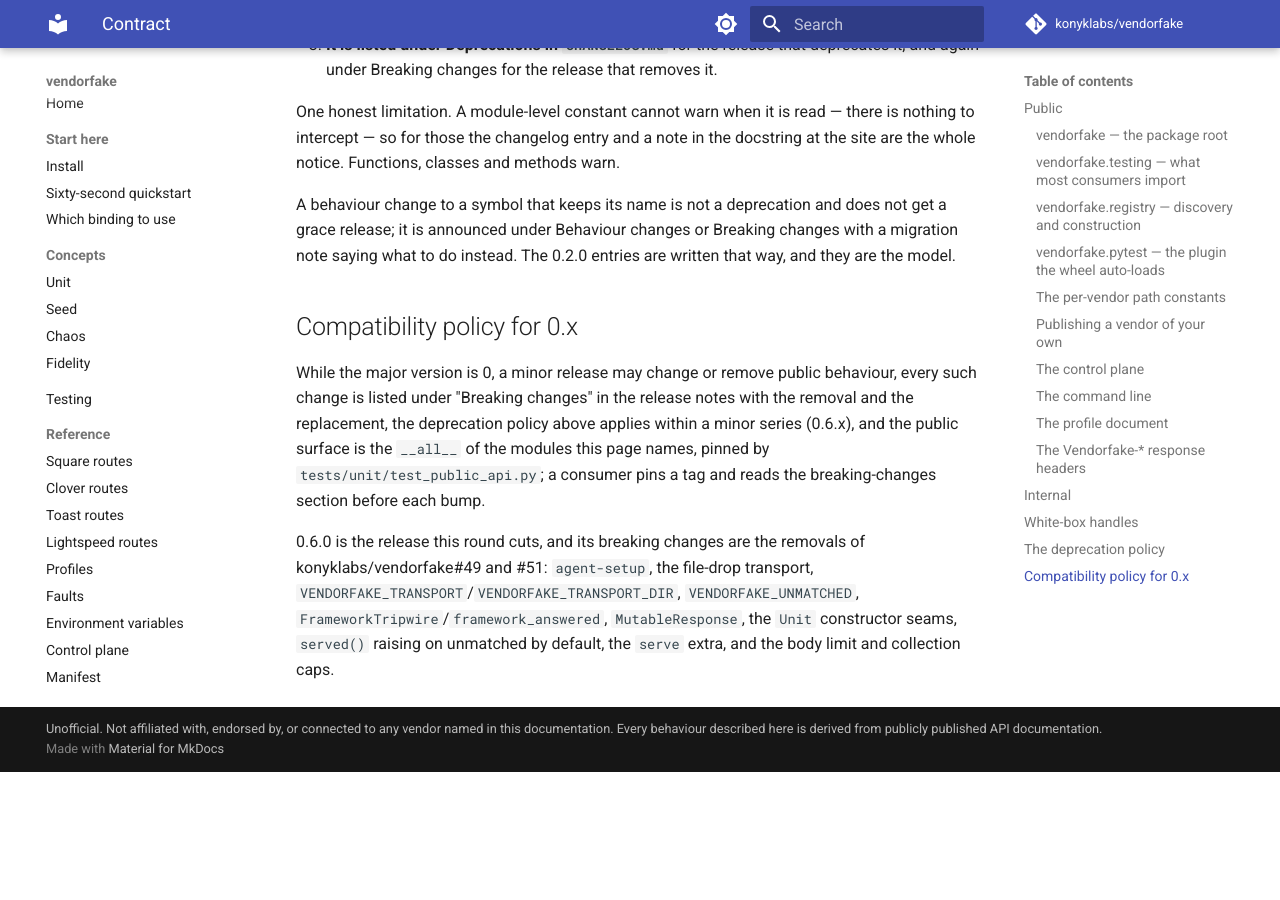
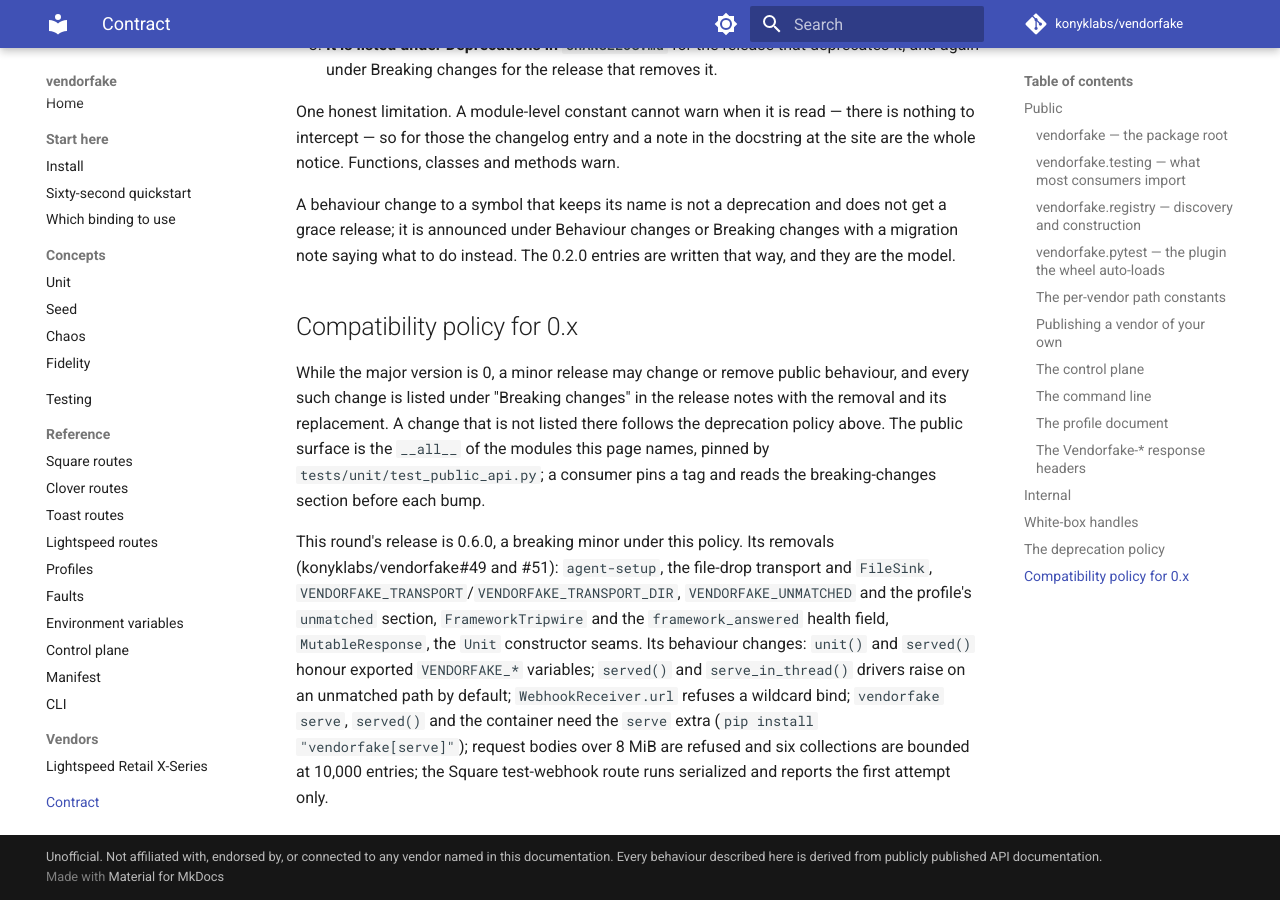
Before and after one commit to konyklabs/mock-template, an MkDocs documentation site: the page built from docs/api-contract.md, in a window 1280 px wide and 900 px high, scrolled down 6663 px. Built offline with MkDocs 1.6.1 and Material for MkDocs 9.7.7, drawn with Linux system fonts in a browser that asks for light colours; comment, search, counter and statistics services are not loaded; before the commit the page ends 7435 px from its top, so only the background shows below that.

Commit message:
docs: review-round fixes for the docs phase (konyklabs/roadmap#116)
The home page no longer names the removed agent-setup; the pin markers use
the inline form on every pinned line and the pins test is scoped to
vendorfake's own URL; release-please-config.json sets
bump-minor-pre-major and leaves __init__.py to the python strategy; the
compatibility policy separates removals from behaviour changes, lists all
of 0.6.0's, and no longer scopes deprecation to a minor series; the README
status paragraph and a stale docstring citation follow the new pages; the
create_unit snippet no longer starts a started unit; the install page says
the serve extra exists from 0.6.0 and how the pins are bumped. The
release-please diff for the maintainer explains why manifest mode is
needed and the Release-As fallback.

Co-Authored-By: Claude Fable 5.1 <noreply@anthropic.com>
Claude-Session: https://claude.ai/code/session_013o5RbxxcL2HYwL7jGM8juA

```diff
--- a/docs/api-contract.md
+++ b/docs/api-contract.md
@@ -286,17 +286,22 @@ entries are written that way, and they are the model.
 ## Compatibility policy for 0.x
 
 While the major version is 0, a minor release may change or remove public
-behaviour, every such change is listed under "Breaking changes" in the
-release notes with the removal and the replacement, the deprecation policy
-above applies within a minor series (0.6.x), and the public surface is the
+behaviour, and every such change is listed under "Breaking changes" in the
+release notes with the removal and its replacement. A change that is not
+listed there follows the deprecation policy above. The public surface is the
 `__all__` of the modules this page names, pinned by
 `tests/unit/test_public_api.py`; a consumer pins a tag and reads the
 breaking-changes section before each bump.
 
-0.6.0 is the release this round cuts, and its breaking changes are the
-removals of konyklabs/vendorfake#49 and #51: `agent-setup`, the file-drop
-transport, `VENDORFAKE_TRANSPORT`/`VENDORFAKE_TRANSPORT_DIR`,
-`VENDORFAKE_UNMATCHED`, `FrameworkTripwire`/`framework_answered`,
-`MutableResponse`, the `Unit` constructor seams, `served()` raising on
-unmatched by default, the `serve` extra, and the body limit and collection
-caps.
+This round's release is 0.6.0, a breaking minor under this policy. Its removals (konyklabs/vendorfake#49
+and #51): `agent-setup`, the file-drop transport and `FileSink`,
+`VENDORFAKE_TRANSPORT`/`VENDORFAKE_TRANSPORT_DIR`, `VENDORFAKE_UNMATCHED` and
+the profile's `unmatched` section, `FrameworkTripwire` and the
+`framework_answered` health field, `MutableResponse`, the `Unit` constructor
+seams. Its behaviour changes: `unit()` and `served()` honour exported
+`VENDORFAKE_*` variables; `served()` and `serve_in_thread()` drivers raise on
+an unmatched path by default; `WebhookReceiver.url` refuses a wildcard bind;
+`vendorfake serve`, `served()` and the container need the `serve` extra
+(`pip install "vendorfake[serve]"`); request bodies over 8 MiB are refused and
+six collections are bounded at 10,000 entries; the Square test-webhook route
+runs serialized and reports the first attempt only.
--- a/src/vendorfake/__init__.py
+++ b/src/vendorfake/__init__.py
@@ -12,7 +12,7 @@ from vendorfake.registry import (
     routes,
 )
 
-__version__ = "0.5.0"  # x-release-please-version
+__version__ = "0.5.0"
 """The imported code's version, which a source checkout's metadata may not be."""
 
 __all__ = [
```
Also changed, not shown: README.md (+5 -4 lines), docs/concepts/unit.md (+1 -2 lines), docs/index.md (+3 -3 lines), docs/start/install.md (+8 -1 lines), release-please-config.json (+4 -3 lines), 2 other files.
